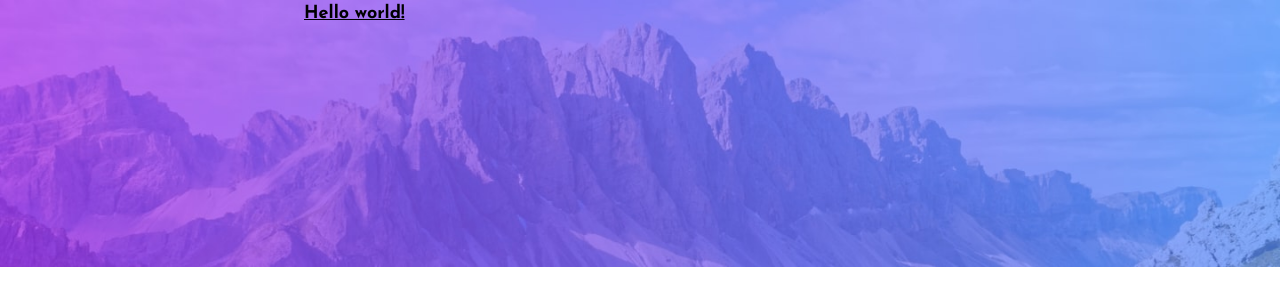
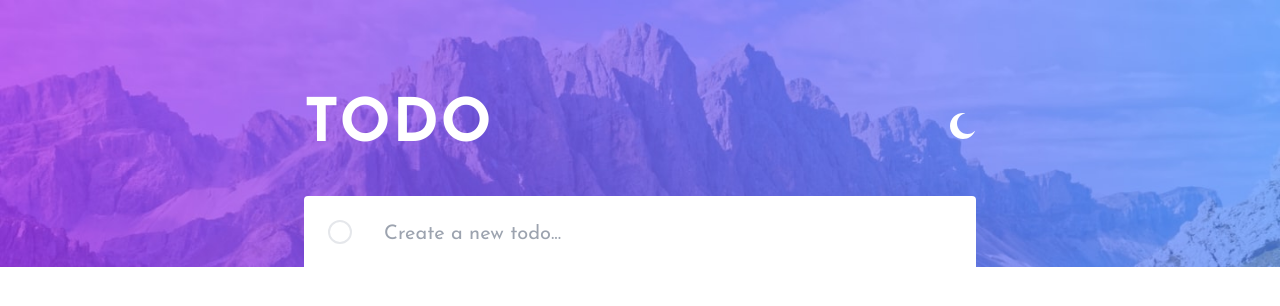
Before and after one commit to theaussie86/angular-todo-list, an Angular app: page / in a window 1280 px wide. Shown: the top 306 px of the page. Built offline with nearby package versions, Linux system fonts and the light colour scheme.

Commit message:
added input field

```diff
--- a/src/app/app.component.html
+++ b/src/app/app.component.html
@@ -2,8 +2,22 @@
 
   <img [src]="mode === 'light' ? 'bg-desktop-light.jpg':'bg-desktop-dark.jpg'" alt="light background" class="w-full absolute -z-10" />
   <div class="sm:max-w-2xl mx-auto">
-    <p class="font-bold underline dark:text-white">
-      Hello world!
-    </p>
+
+    <div class="flex justify-between items-center pt-24 text-white tracking-widest">
+      <h1 class="text-6xl font-bold ">TODO</h1>
+      <button (click)="toggleMode()" >
+        <img [src]="mode === 'light' ? 'icon-moon.svg':'icon-sun.svg'" alt="moon icon" />
+      </button>
+    </div>
+
+    <div class="w-full mt-10">
+      <!-- add a start adornement to the input field -->
+      <div class="relative">
+
+        <div class="absolute top-0 left-0 mt-6 ml-6 rounded-full border-gray-200 w-6 h-6 border-2"></div>
+      <input type="text" name="add-task" id="add-task" class="w-full p-6 pl-20 rounded text-xl" placeholder="Create a new todo...">
+      </div>
+    </div>
+
   </div>
 </div>
--- a/src/app/app.component.ts
+++ b/src/app/app.component.ts
@@ -13,4 +13,8 @@ import { CommonModule } from "@angular/common";
 export class AppComponent {
   title = "NHD Todo List";
   mode: "light" | "dark" = "light";
+
+  public toggleMode() {
+    this.mode = this.mode === "light" ? "dark" : "light";
+  }
 }
--- a/src/index.html
+++ b/src/index.html
@@ -5,7 +5,7 @@
   <title>NHD Todo List</title>
   <base href="/">
   <meta name="viewport" content="width=device-width, initial-scale=1">
-  <link rel="icon" type="image/x-icon" href="favicon.ico">
+  <link rel="icon" type="image/x-icon" href="favicon-32x32.png">
 </head>
 <body class="text-base">
   <app-root></app-root>
--- a/tailwind.config.js
+++ b/tailwind.config.js
@@ -5,9 +5,6 @@ module.exports = {
   content: ["./src/**/*.{html,ts}"],
   darkMode: "selector",
   theme: {
-    fontSize: {
-      base: "18px",
-    },
     extend: {
       colors: {
         // Primary
@@ -34,6 +31,9 @@ module.exports = {
       fontFamily: {
         sans: ["Josefin Sans", ...defaultTheme.fontFamily.sans],
       },
+      fontSize: {
+        base: "18px",
+      },
     },
   },
   plugins: [],
```
